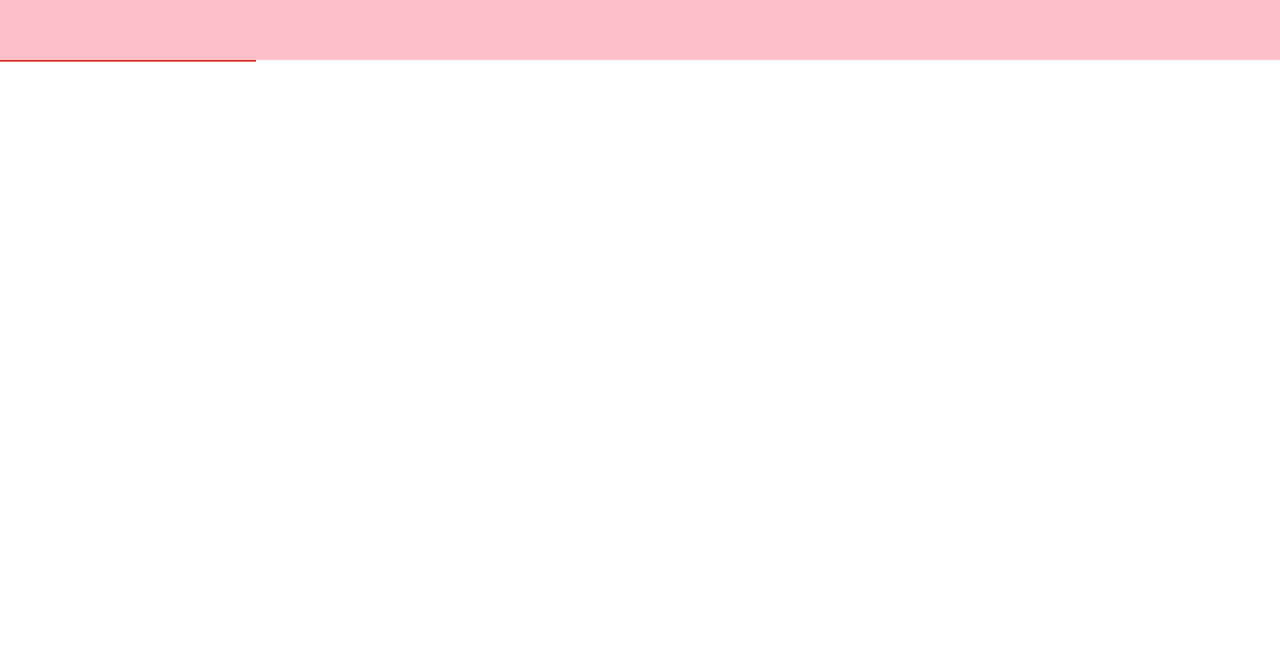
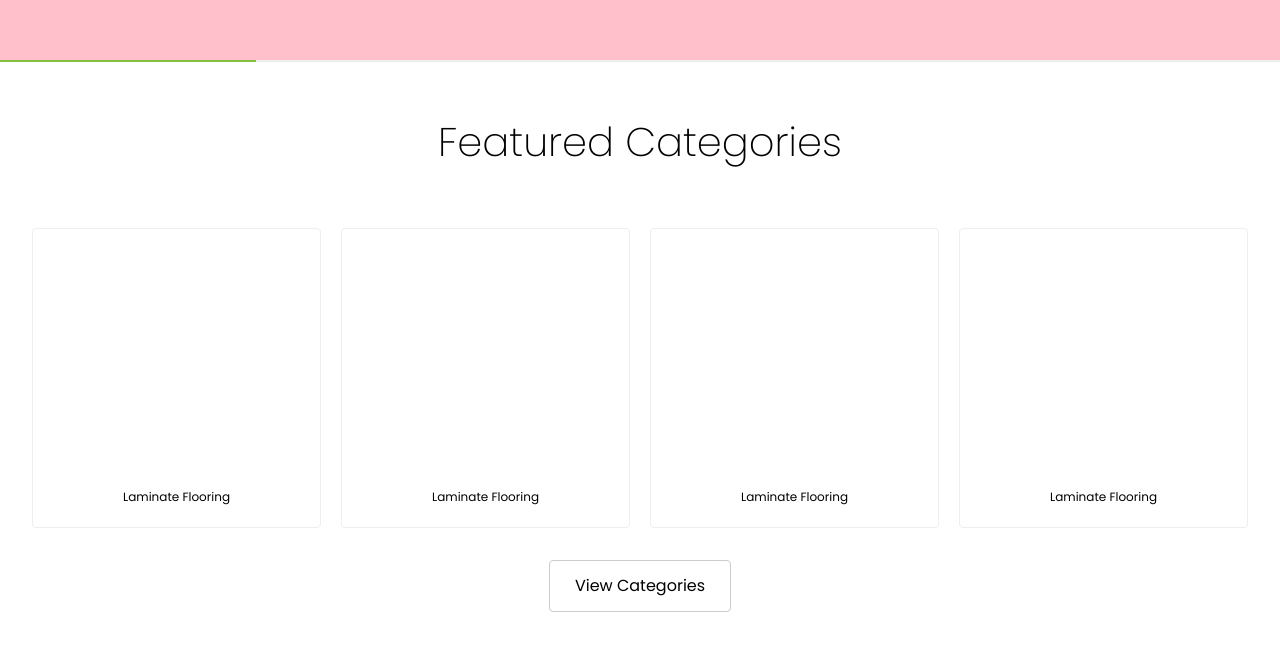
Before and after one commit to excitedcrayon/react-ecommerce, a React (Vite) app in the folder storefront/: page / in a window 1280 px wide. Shown: the part 440-1090 px from the top of the page. Before the commit the page ends 800 px from the top, so only its background shows below. Built offline with nearby package versions, Linux system fonts and the light colour scheme.

Commit message:
refactored some components, added Header and Footer and started base platform for Homepage Featured Products

```diff
--- a/storefront/src/components/FeaturedCategories.jsx
+++ b/storefront/src/components/FeaturedCategories.jsx
@@ -1,4 +1,29 @@
+import { Link } from "react-router-dom";
 
 export default function FeaturedCategories(){
-    return <h1>Featured Categories</h1>
+    return (
+        <>
+            <div className="page_featured_categories">
+                <div className="featured_category">
+                    <div className="featured_category_image"></div>
+                    <div className="featured_category_name">Laminate Flooring</div>
+                </div>
+                <div className="featured_category">
+                    <div className="featured_category_image"></div>
+                    <div className="featured_category_name">Laminate Flooring</div>
+                </div>
+                <div className="featured_category">
+                    <div className="featured_category_image"></div>
+                    <div className="featured_category_name">Laminate Flooring</div>
+                </div>
+                <div className="featured_category">
+                    <div className="featured_category_image"></div>
+                    <div className="featured_category_name">Laminate Flooring</div>
+                </div>
+            </div>
+            <div className="featured_category_view_more btn_wrapper">
+                <Link to='#' className="btn btn_link btn_link_default">View Categories</Link>
+            </div>
+        </>
+    )
 }
--- /dev/null
+++ b/storefront/src/css/featuredCategories.css
@@ -0,0 +1,51 @@
+.page_featured_categories {
+    display: grid;
+    gap: 1.25rem;
+    place-items: center;
+    grid-template-columns: repeat(1, 1fr);
+}
+.page_featured_categories .featured_category {
+    width: 100%;
+    min-height: 200px;
+    box-shadow: none;
+    border: 1px solid var(--color-grey);
+    border-radius: var(--gap-minimum);
+    transition: var(--transition-fastest) linear;
+}
+.page_featured_categories .featured_category:focus{
+    box-shadow: 3px 9px 5px 0px rgba(34,34,34,0.5);
+}
+.page_featured_categories .featured_category_image {
+    width: 100%;
+    height: 250px;
+}
+.page_featured_categories .featured_category_name {
+    display: flex;
+    justify-content: center;
+    padding: var(--gap-minimum);
+    margin: var(--gap-minimum) 0;
+    font-size: calc(var(--gap-minimum) * 3);
+}
+@media (min-width: 568px){
+    .page_featured_categories{
+        grid-template-columns: repeat(2, 1fr);
+    }
+}
+@media (min-width: 740px){
+    .page_featured_categories .featured_category{
+        max-width: 300px;
+    }
+}
+@media (min-width: 900px){
+    .page_featured_categories{
+        grid-template-columns: repeat(4, 1fr);
+    }
+    .page_featured_categories .featured_category{
+        min-height: 300px;
+    }
+}
+@media (min-width: 1024px){
+    .page_featured_categories .featured_category:hover{
+        box-shadow: 3px 9px 5px 0px rgba(34,34,34,0.5);
+    }
+}
--- a/storefront/src/css/main.css
+++ b/storefront/src/css/main.css
@@ -5,6 +5,13 @@
     box-sizing: border-box;
 }
 :root{
+
+    --primary-color: #84BE43;
+    --secondary-color: #FFFFFF;
+    --secondary-dark: #1B1B1B;
+
+    --color-grey: #EEEEEE;
+    --color-dark-grey: #CCCCCC;
 
     --icon-size: 30px;
 
@@ -17,4 +24,56 @@
     --transition-medium: 0.5s;
     --transition-slow: 0.7s;
     --transition-slowest: 1s;
+
+    --gap-minimum: 0.25rem;
+    --gap-default: 0.5rem;
+    --standard-padding: 2rem;
 }
+
+html,
+body{
+    font-family: 'Poppins', sans-serif;
+    scroll-behavior: smooth;
+    line-height: 1.6;
+}
+.page_section:not(.slider_section){
+    padding: calc(var(--gap-default) * 5) var(--standard-padding);
+}
+.page_section .page_section_header {
+    display: flex;
+    justify-content: center;
+    padding: var(--standard-padding) 0;
+}
+.page_section .page_section_header h2 {
+    display: inline-block;
+    font-weight: 200;
+    position: relative;
+    top: calc(var(--gap-minimum) * -5.5);
+    font-size: calc(var(--gap-default) * 3);
+}
+.btn_wrapper{
+    display: flex;
+    margin: var(--standard-padding) 0;
+    justify-content: center;
+}
+.btn {
+    display: inline-block;
+    width: 100%;
+    user-select: none;
+    cursor: pointer;
+    outline: none;
+    text-decoration: none;
+    text-align: center;
+    border: 1px solid var(--color-dark-grey);
+    background: transparent;
+    padding: 12px 25px;
+    border-radius: var(--gap-minimum);
+}
+@media (min-width: 568px){
+    .btn{
+        width: auto;
+    }
+    .page_section .page_section_header h2 {
+        font-size: calc(var(--gap-default) * 5);
+    }
+}
--- a/storefront/src/css/pageSlider.css
+++ b/storefront/src/css/pageSlider.css
@@ -5,11 +5,8 @@
     height: var(--slider-height-400);
     opacity: var(--opacity-none);
     animation: loadIn calc(var(--transition-slowest) * 3) ease 1 forwards;
-    @media (min-width: 1024px){
-        min-height: var(--slider-height-500);
-        height: var(--slider-height-500);
 }
-    .page_slider_controls {
+.page_slider_container .page_slider_controls {
     position: absolute;
     top: 50%;
     left: 0;
@@ -23,30 +20,27 @@
     margin-right: auto;
     transform: translateY(-50%);
 }
-    .page_slider_controls button{
+.page_slider_container .page_slider_controls button{
     -webkit-clip-path: circle(40%);
     clip-path: circle(40%);
     opacity: var(--opacity-dim);
     transform: scale(0.8);
     transition: var(--transition-fast) linear;
 }
-    .page_slider_controls button:hover{
-        opacity: var(--opacity-full);
-        transform: scale(1);
-    }
-    .page_slider_controls svg{
+.page_slider_container .page_slider_controls svg{
     width: 100%;
     height: 100%;
     max-width: var(--icon-size);
     max-height: var(--icon-size);
 }
-    .page_slider_wrapper{
+.page_slider_container .page_slider_wrapper{
     width: 100%;
     min-height: var(--slider-height-400);
     height: var(--slider-height-400);
     position: inherit;
     overflow: hidden;
-        .page_slider{
+}
+.page_slider_container .page_slider_wrapper .page_slider{
     position: absolute;
     top: 0;
     width: 100%;
@@ -55,40 +49,52 @@
     display: grid;
     place-items: center;
     transition: calc(var(--transition-slowest) * 2) ease;
-            @media (min-width: 1024px){
-                height: 500px;
 }
+.page_slider_container .page_slider_list{
+    display: flex;
 }
-        @media (min-width: 1024px){
-            min-height: var(--slider-height-500);
-            height: var(--slider-height-500);
-        }
-        @media only screen and (max-width: 1000px) and (orientation: landscape){
-            min-height: unset !important;
-            height: 100vh !important;
-        }
-    }
-    .page_slider_list{
-        display: flex;
-        > span{
+.page_slider_container .page_slider_list > span{
     flex: 1;
     min-height: 2px;
     transition: var(--transition-fast) ease-in-out;
     position: relative;
+    background: var(--color-grey);
 }
-        > span::before{
+.page_slider_container .page_slider_list > span::before{
     content: '';
     position: absolute;
     top: 0;
     left: 0;
     width: 0;
     height: 100%;
-            background: linear-gradient(#c00, rgb(255, 149, 149));
+    background: var(--primary-color);
     transition: var(--transition-fast) linear;
+    z-index: 1;
+}
+.page_slider_container .page_slider_list .current_list_indicator::before{
+    animation: drawSliderList 1s ease 1 forwards;
+}
+@media only screen and (max-width: 1000px) and (orientation: landscape){
+    .page_slider_container .page_slider_wrapper{
+        min-height: unset !important;
+        height: 100vh !important;
     }
 }
-    .page_slider_list .current_list_indicator::before{
-        animation: drawSliderList 1s ease 1 forwards;
+@media (min-width: 1024px){
+    .page_slider_container{
+        min-height: var(--slider-height-500);
+        height: var(--slider-height-500);
+    }
+    .page_slider_controls button:hover{
+        opacity: var(--opacity-full);
+        transform: scale(1);
+    }
+    .page_slider_container .page_slider_wrapper{
+        min-height: var(--slider-height-500);
+        height: var(--slider-height-500);
+    }
+    .page_slider_container .page_slider_wrapper .page_slider{
+        height: 500px;
     }
 }
 @keyframes loadIn{
--- a/storefront/src/main.jsx
+++ b/storefront/src/main.jsx
@@ -4,6 +4,7 @@ import App from './App.jsx'
 import './css/reset.css';
 import './css/main.css';
 import './css/pageSlider.css';
+import './css/featuredCategories.css';
 
 ReactDOM.createRoot(document.getElementById('root')).render(
   <React.StrictMode>
--- a/storefront/src/pages/Home.jsx
+++ b/storefront/src/pages/Home.jsx
@@ -1,10 +1,19 @@
 import PageSlider from "../components/PageSlider";
+import FeaturedCategories from "../components/FeaturedCategories";
 
 export default function Home(){
 
     return(
         <>
-            <PageSlider />
+            <section className="page_section slider_section">
+                <PageSlider />
+            </section>
+            <section className="page_section featured_section">
+                <div className="page_section_header">
+                    <h2>Featured Categories</h2>
+                </div>
+                <FeaturedCategories />
+            </section>
         </>
     )
 }
```
Also changed, not shown: storefront/src/components/Footer.jsx (added), storefront/src/components/Header.jsx (added), storefront/src/components/Navigation.jsx (deleted). Lines whose indentation alone changed are shown as unchanged.
